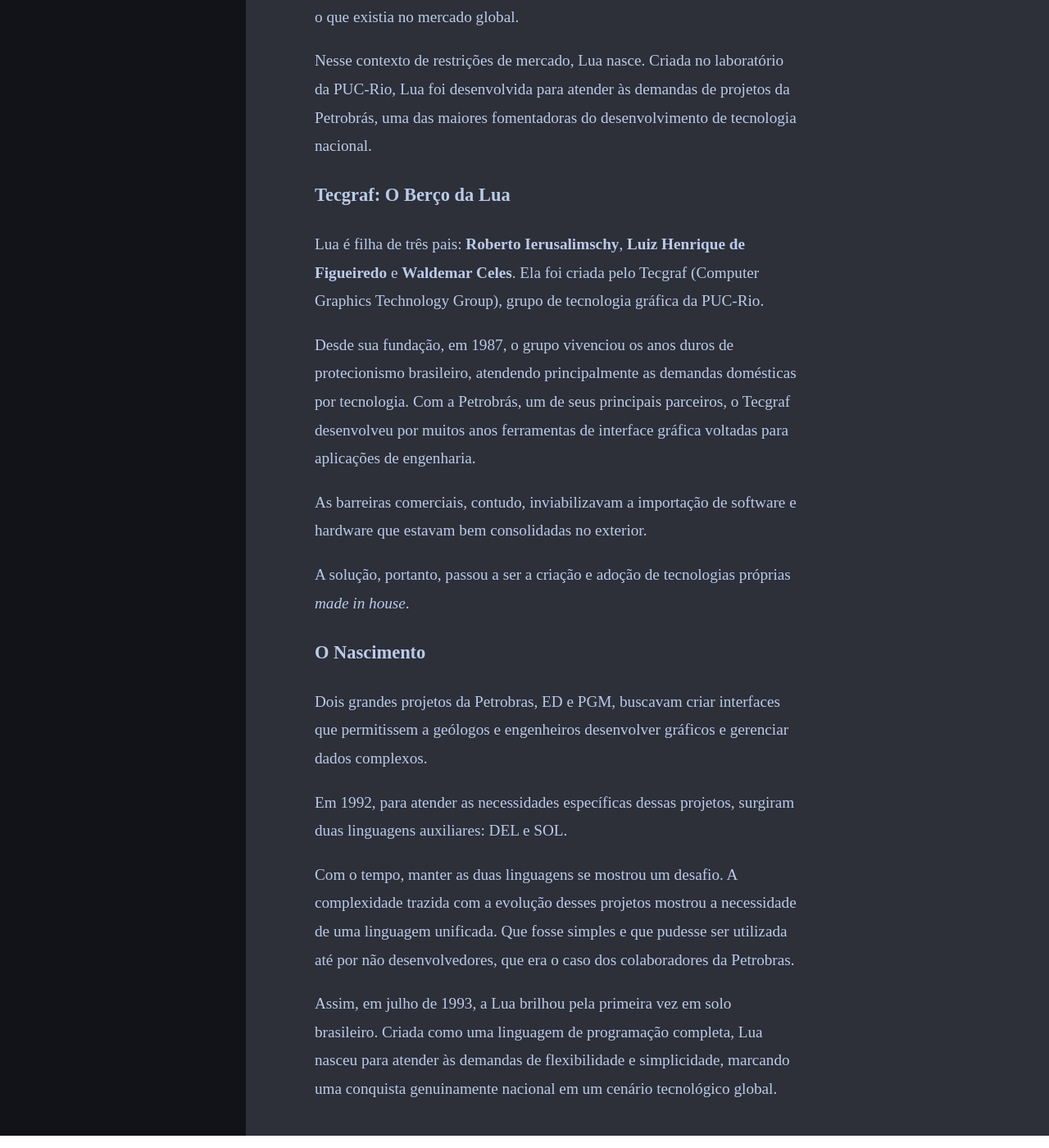
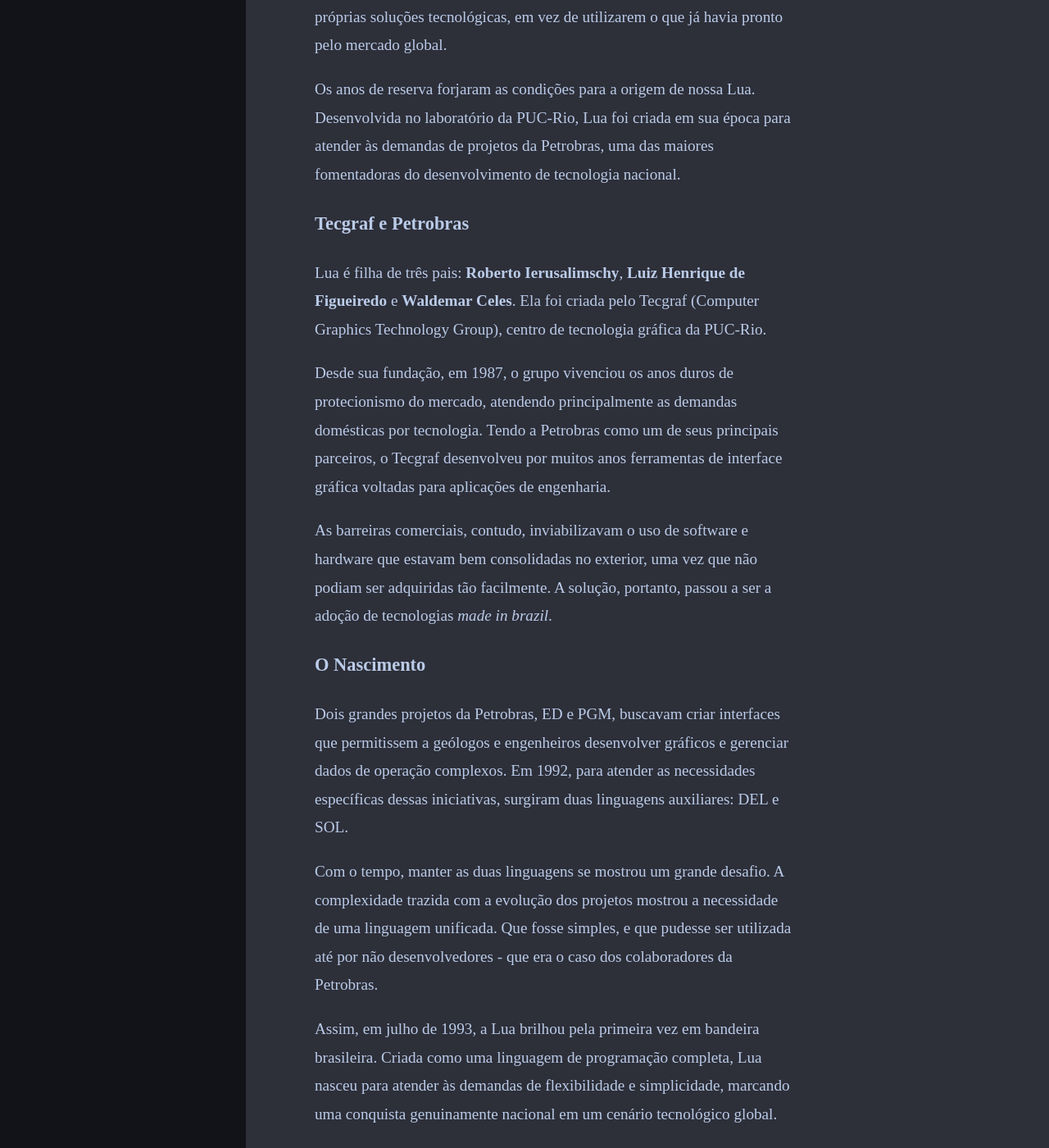
Before and after one commit to caioaamaral/caioaamaral.github.io, a Jekyll site: the page built from v4/_posts/2024-09-12-uma-lua-genuinamente-brasileira.md, in a window 1280 px wide and 1400 px high, scrolled down 1499 px. Shown: the whole window at 82% size. Built offline with Jekyll 4.4.1, drawn with Linux system fonts in a browser that asks for light colours; some of the changed text lies outside the part shown.

Commit message:
feat: update post 'uma-lua-genuinamente-brasileira'

```diff
--- a/v4/_posts/2024-09-12-uma-lua-genuinamente-brasileira.md
+++ b/v4/_posts/2024-09-12-uma-lua-genuinamente-brasileira.md
@@ -10,34 +10,30 @@
 
 ### A Missão Apollo
 
-Era o final da guerra fria. Duas grandes potências de sua época disputavam territórios, muito além de suas fronteiras, espalhando sua influência por todo o mundo - e além dele.
+Era o final da guerra fria. Duas grandes potências disputavam territórios muito além de suas fronteiras. Estados Unidos e União Soviética espalhavam sua influência por todo o mundo - e até mesmo além dele.
 
-A missão Apollo 11, em 1969, foi o ápice da corrida espacial. Símbolo de uma suposta vitória americana, o satélite lunar, pela primeira vez, teve seu território proclamado por uma bandeira.
+A missão Apollo 11, em 1969, foi o ápice da corrida espacial. Símbolo da suposta "vitória americana", o pouso no satélite foi histórico. Pela primeira vez, uma nação conquistava um território extraterreste.
 
-No entanto, poucos poderiam imaginar que, anos mais tarde, uma nova Lua surgiria. Não no céu, onde fora disputada, mas em um laboratório brasileiro, refletindo um novo tipo de conquista: a tecnológica.
+No entanto, poucos poderiam imaginar que, anos mais tarde, uma nova Lua seria descoberta. Não no céu, onde outrora fora disputada. Mas em solo terrestre, dentro de um laboratório brasileiro, refletindo um novo tipo de conquista para o país: o tecnológico.
 
 ### A Lei de Informática e o Contexto Nacional
 
-O ano era 1993, o Brasil havia recentemente aberto seu mercado para o mundo, encerrando um período de quase que duas décadas de protecionismo. Formalizado pela Lei de Informática de 1984, o período conhecido como reserva de mercado forçava às empresas brasileiras a desenvolverem suas próprias soluções de tecnologia em vez de exportarem o que existia no mercado global.
+O ano era 1993, o Brasil havia recentemente aberto seu mercado para o mundo, encerrando um período de quase que duas décadas de protecionismo - conhecido como reserva de mercado. Formalizado pela Lei de Informática de 1984, o período forçou às empresas brasileiras a desenvolverem suas próprias soluções tecnológicas, em vez de utilizarem o que já havia pronto pelo mercado global.
 
-Nesse contexto de restrições de mercado, Lua nasce. Criada no laboratório da PUC-Rio, Lua foi desenvolvida para atender às demandas de projetos da Petrobrás, uma das maiores fomentadoras do desenvolvimento de tecnologia nacional.
+Os anos de reserva forjaram as condições para a origem de nossa Lua. Desenvolvida no laboratório da PUC-Rio, Lua foi criada em sua época para atender às demandas de projetos da Petrobras, uma das maiores fomentadoras do desenvolvimento de tecnologia nacional.
 
-### Tecgraf: O Berço da Lua
+### Tecgraf e Petrobras
 
-Lua é filha de três pais: **Roberto Ierusalimschy**, **Luiz Henrique de Figueiredo** e **Waldemar Celes**. Ela foi criada pelo Tecgraf (Computer Graphics Technology Group), grupo de tecnologia gráfica da PUC-Rio.
+Lua é filha de três pais: **Roberto Ierusalimschy**, **Luiz Henrique de Figueiredo** e **Waldemar Celes**. Ela foi criada pelo Tecgraf (Computer Graphics Technology Group), centro de tecnologia gráfica da PUC-Rio.
 
-Desde sua fundação, em 1987, o grupo vivenciou os anos duros de protecionismo brasileiro, atendendo principalmente as demandas domésticas por tecnologia. Com a Petrobrás, um de seus principais parceiros, o Tecgraf desenvolveu por muitos anos ferramentas de interface gráfica voltadas para aplicações de engenharia.
+Desde sua fundação, em 1987, o grupo vivenciou os anos duros de protecionismo do mercado, atendendo principalmente as demandas domésticas por tecnologia. Tendo a Petrobras como um de seus principais parceiros, o Tecgraf desenvolveu por muitos anos ferramentas de interface gráfica voltadas para aplicações de engenharia.
 
-As barreiras comerciais, contudo, inviabilizavam a importação de software e hardware que estavam bem consolidadas no exterior.
-
-A solução, portanto, passou a ser a criação e adoção de tecnologias próprias *made in house*.
+As barreiras comerciais, contudo, inviabilizavam o uso de software e hardware que estavam bem consolidadas no exterior, uma vez que não podiam ser adquiridas tão facilmente. A solução, portanto, passou a ser a adoção de tecnologias *made in brazil*.
 
 ### O Nascimento
 
-Dois grandes projetos da Petrobras, ED e PGM, buscavam criar interfaces que permitissem a geólogos e engenheiros desenvolver gráficos e gerenciar dados complexos.
+Dois grandes projetos da Petrobras, ED e PGM, buscavam criar interfaces que permitissem a geólogos e engenheiros desenvolver gráficos e gerenciar dados de operação complexos. Em 1992, para atender as necessidades específicas dessas iniciativas, surgiram duas linguagens auxiliares: DEL e SOL.
 
-Em 1992, para atender as necessidades específicas dessas projetos, surgiram duas linguagens auxiliares: DEL e SOL.
+Com o tempo, manter as duas linguagens se mostrou um grande desafio. A complexidade trazida com a evolução dos projetos mostrou a necessidade de uma linguagem unificada. Que fosse simples, e que pudesse ser utilizada até por não desenvolvedores - que era o caso dos colaboradores da Petrobras.
 
-Com o tempo, manter as duas linguagens se mostrou um desafio. A complexidade trazida com a evolução desses projetos mostrou a necessidade de uma linguagem unificada. Que fosse simples e que pudesse ser utilizada até por não desenvolvedores, que era o caso dos colaboradores da Petrobras.
-
-Assim, em julho de 1993, a Lua brilhou pela primeira vez em solo brasileiro. Criada como uma linguagem de programação completa, Lua nasceu para atender às demandas de flexibilidade e simplicidade, marcando uma conquista genuinamente nacional em um cenário tecnológico global.
+Assim, em julho de 1993, a Lua brilhou pela primeira vez em bandeira brasileira. Criada como uma linguagem de programação completa, Lua nasceu para atender às demandas de flexibilidade e simplicidade, marcando uma conquista genuinamente nacional em um cenário tecnológico global.
```
